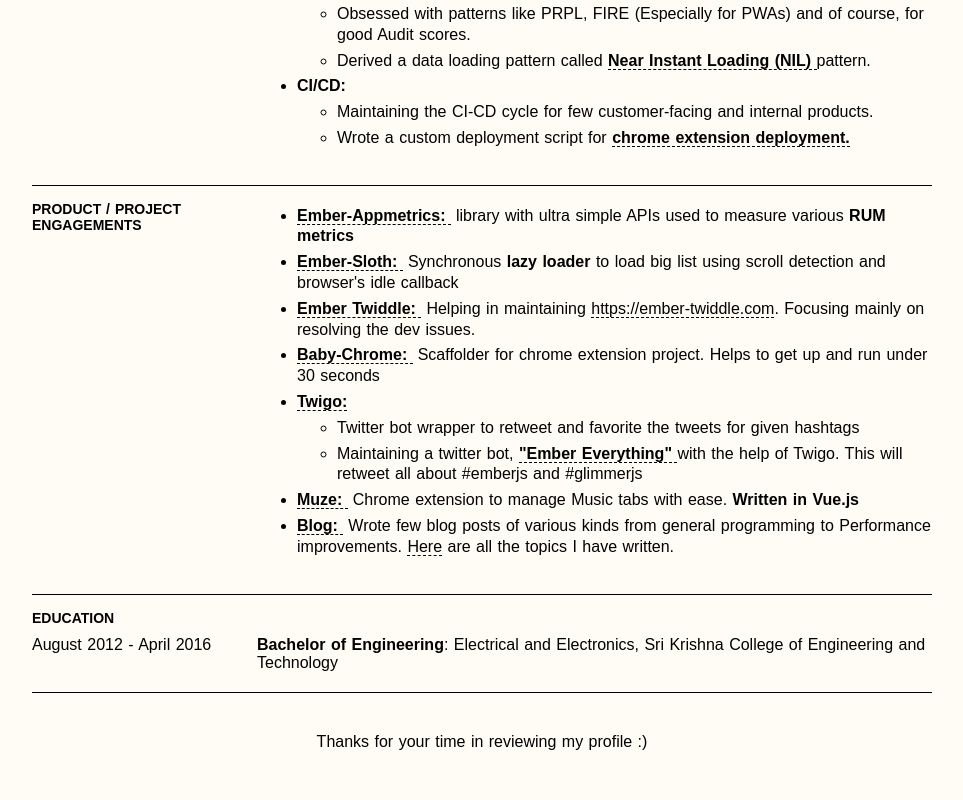
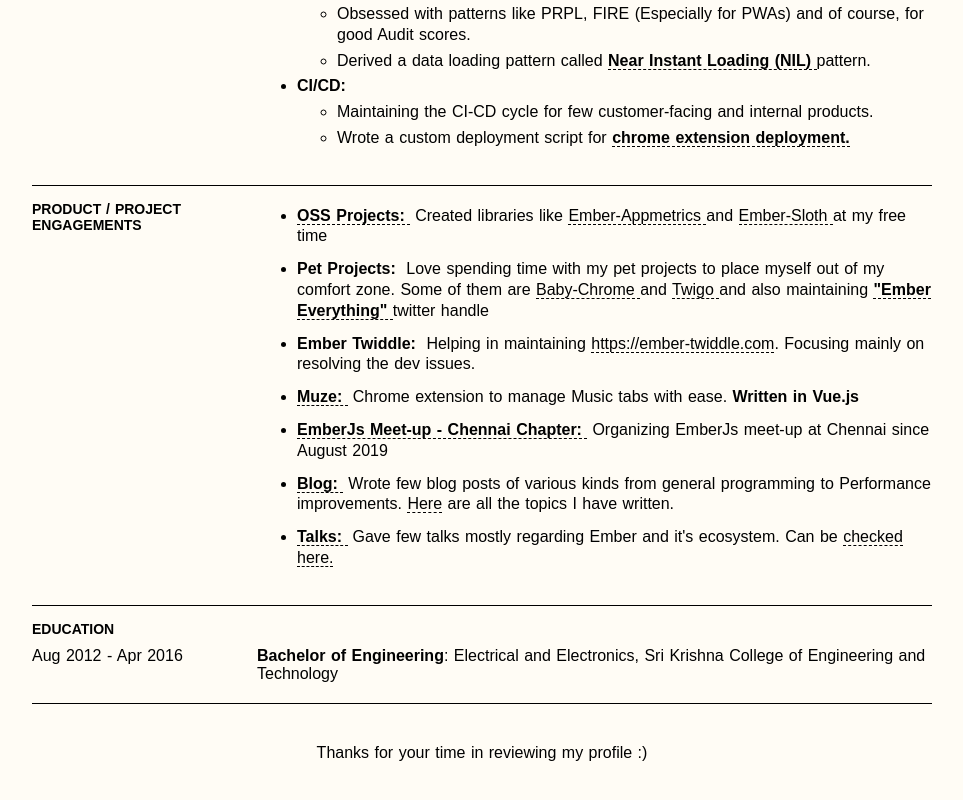
Before and after one commit to gokatz/web-resume, a website built with Parcel: page index.html in a window 1280 px wide. Shown: the part 1179-1979 px from the top of the page, without its empty margins (158-1121 px from the left). Built offline with nearby package versions, Linux system fonts and the light colour scheme; a web font is replaced by a local one.

Commit message:
update resume

```diff
--- a/index.html
+++ b/index.html
@@ -187,7 +187,7 @@
                   Derived a data loading pattern called
                   <b>
                     <a
-                      href="https://dev.to/gokatz/nil-pattern-perfmatters-3jjh"
+                      href="https://gokatz.me/blog/nil-pattern-perfmatters/"
                       target="_blank"
                       rel="noopener noreferrer"
                     >
@@ -209,7 +209,7 @@
                   Wrote a custom deployment script for
                   <b>
                     <a
-                      href="https://dev.to/gokatz/automate-your-chrome-extension-deployment-in-minutes-48gb"
+                      href="https://gokatz.me/blog/automate-your-chrome-extension-deployment-in-minutes/"
                       target="_blank"
                       rel="noopener noreferrer"
                       >chrome extension deployment.</a
@@ -231,38 +231,61 @@
             <li>
               <span class="topic-title">
                 <a
+                  href="https://github.com/gokatz?utf8=%E2%9C%93&tab=repositories&q=&type=source&language="
+                  target="_blank"
+                  rel="noopener noreferrer"
+                >
+                  OSS Projects:
+                </a>
+              </span>
+              Created libraries like <a
                   href="https://github.com/gokatz/ember-appmetrics"
                   target="_blank"
                   rel="noopener noreferrer"
                 >
-                  Ember-Appmetrics:
-                </a>
-              </span>
-              library with ultra simple APIs used to measure various
-              <b>RUM metrics</b>
-            </li>
-            <li>
-              <span class="topic-title">
+                  Ember-Appmetrics
+                </a> and
                 <a
                   href="https://github.com/gokatz/ember-sloth"
                   target="_blank"
                   rel="noopener noreferrer"
                 >
-                  Ember-Sloth:
-                </a>
-              </span>
-              Synchronous <b>lazy loader</b> to load big list using scroll
-              detection and browser's idle callback
+                  Ember-Sloth
+                </a> at my free time
             </li>
+
             <li>
               <span class="topic-title">
-                <a
-                  href="https://github.com/gokatz/ember-sloth"
-                  target="_blank"
-                  rel="noopener noreferrer"
-                >
-                  Ember Twiddle:
-                </a>
+                Pet Projects:
+              </span>
+              Love spending time with my pet projects to place myself out of
+              my comfort zone. Some of them are
+              <a
+                href="https://github.com/gokatz/baby-chrome"
+                target="_blank"
+                rel="noopener noreferrer"
+              >
+                Baby-Chrome
+              </a> and
+              <a
+                href="https://github.com/gokatz/twigo"
+                target="_blank"
+                rel="noopener noreferrer"
+              >
+              Twigo
+              </a> and also maintaining
+              <a
+                href="https://twitter.com/emberjstweet"
+                target="_blank"
+                rel="noopener noreferrer"
+              >
+                <b>"Ember Everything"</b>
+              </a> twitter handle
+            </li>
+
+            <li>
+              <span class="topic-title">
+                Ember Twiddle:
               </span>
               Helping in maintaining
               <a
@@ -272,51 +295,7 @@
                 >https://ember-twiddle.com</a
               >. Focusing mainly on resolving the dev issues.
             </li>
-            <li>
-              <span class="topic-title">
-                <a
-                  href="https://github.com/gokatz/baby-chrome"
-                  target="_blank"
-                  rel="noopener noreferrer"
-                >
-                  Baby-Chrome:
-                </a>
-              </span>
-              Scaffolder for chrome extension project. Helps to get up and run
-              under 30 seconds
-            </li>
-            <!-- <li> <span class="topic-title">
-              <a href="https://vanilla-hnpwa.glitch.me/" target="_blank" rel="noopener noreferrer"> Vanilla HNPWA: </a> </span> A WIP, completely my own version of HNPWA in vannila JS. Because it's fun working offline.
-          </li> -->
 
-            <li>
-              <span class="topic-title">
-                <a
-                  href="https://github.com/gokatz/twigo"
-                  target="_blank"
-                  rel="noopener noreferrer"
-                  >Twigo:
-                </a>
-              </span>
-              <ul>
-                <li>
-                  Twitter bot wrapper to retweet and favorite the tweets for
-                  given hashtags
-                </li>
-                <li>
-                  Maintaining a twitter bot,
-                  <a
-                    href="https://twitter.com/emberjstweet"
-                    target="_blank"
-                    rel="noopener noreferrer"
-                  >
-                    <b>"Ember Everything"</b>
-                  </a>
-                  with the help of Twigo. This will retweet all about #emberjs
-                  and #glimmerjs
-                </li>
-              </ul>
-            </li>
             <li>
               <span class="topic-title">
                 <a
@@ -328,6 +307,17 @@
               </span>
               Chrome extension to manage Music tabs with ease.
               <b>Written in Vue.js </b>
+            </li>
+            <li>
+              <span class="topic-title">
+                <a
+                  href="https://chennaiemberjs.in/"
+                  target="_blank"
+                  rel="noopener noreferrer"
+                  >EmberJs Meet-up - Chennai Chapter:
+                </a>
+              </span>
+              Organizing EmberJs meet-up at Chennai since August 2019
             </li>
             <li>
               <span class="topic-title">
@@ -349,6 +339,25 @@
               >
               are all the topics I have written.
             </li>
+
+            <li>
+              <span class="topic-title">
+                <a
+                  href="https://gokatz.me/talks"
+                  target="_blank"
+                  rel="noopener noreferrer"
+                >
+                  Talks:
+                </a>
+              </span>
+              Gave few talks mostly regarding Ember and it's ecosystem. Can be
+              <a
+                href="https://gokatz.me/talks"
+                target="_blank"
+                rel="noopener noreferrer"
+                >checked here.</a
+              >
+            </li>
           </ul>
         </div>
       </div>
@@ -356,7 +365,7 @@
       <div class="summary section-header clearfix">
         <div class="main-header">Education</div>
         <div class="left-pane">
-          August 2012 - April 2016
+          Aug 2012 - Apr 2016
         </div>
         <div class="right-pane">
           <div>
--- a/style.scss
+++ b/style.scss
@@ -149,3 +149,9 @@
     text-shadow: 1px 1px 0px #ffe097;
   }
 }
+
+.projects {
+  li {
+    margin-bottom: 12px;
+  }
+}
```
